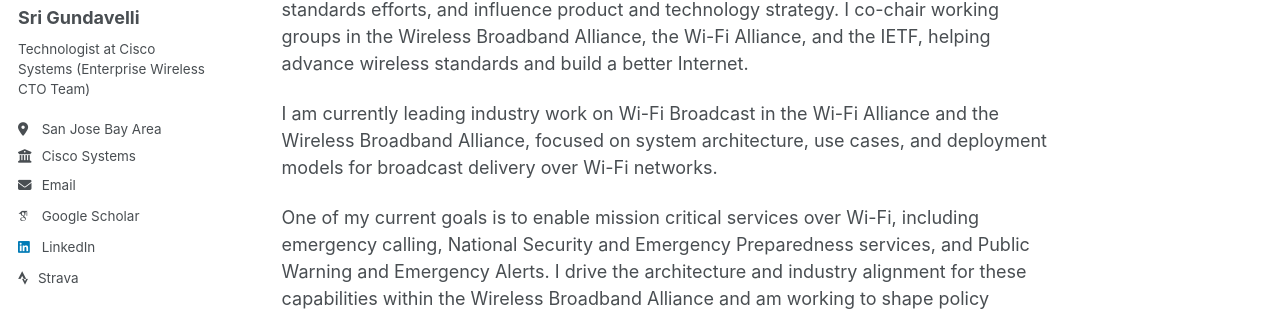
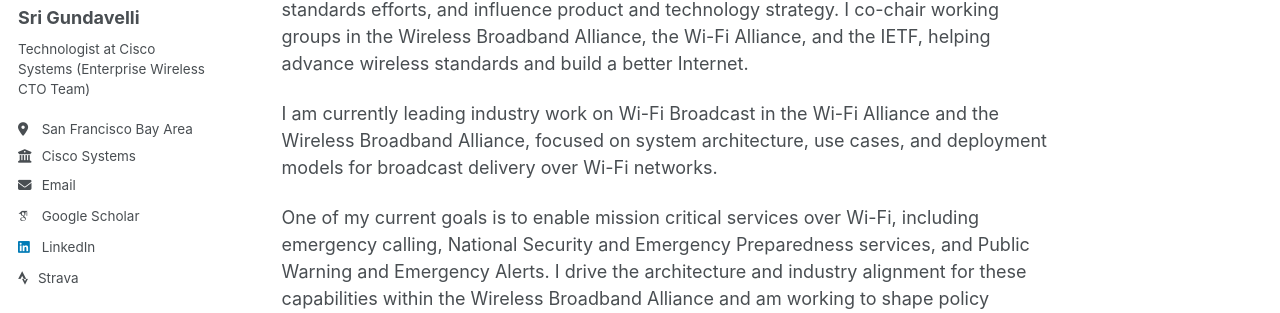
Before and after one commit to srigundavelli/srigundavelli.github.io, a Jekyll site: the page built from _pages/about.md, in a window 1280 px wide. Shown: the part 277-590 px from the top of the page. Built offline with Jekyll 4.4.1, drawn with Linux system fonts in a browser that asks for light colours; some web fonts are replaced; a script that is not in the unit is left out.

Commit message:
Update _config.yml

```diff
--- a/_config.yml
+++ b/_config.yml
@@ -28,7 +28,7 @@ author:
   name             : "Sri Gundavelli"
   pronouns         : # example: "she/her"
   bio              : "Technologist at Cisco Systems (Enterprise Wireless CTO Team)"
-  location         : "San Jose Bay Area"
+  location         : "San Francisco Bay Area"
   employer         : "Cisco Systems"
   uri              : # URL
   email            : "sgundave@no-spam-cisco.com"
```
